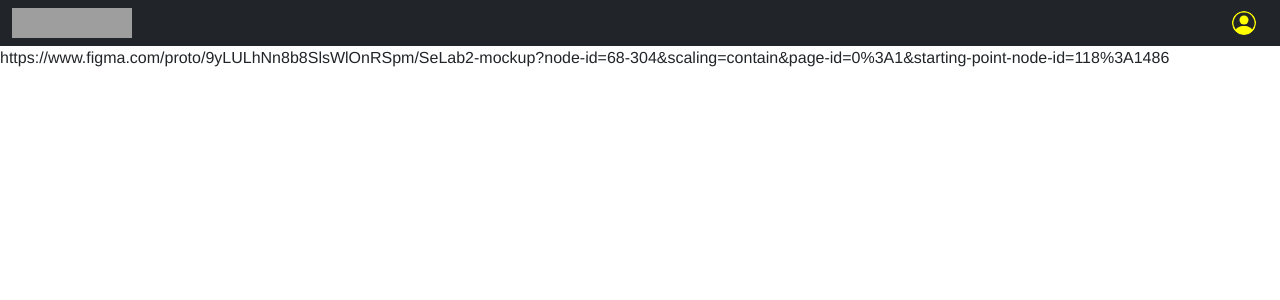
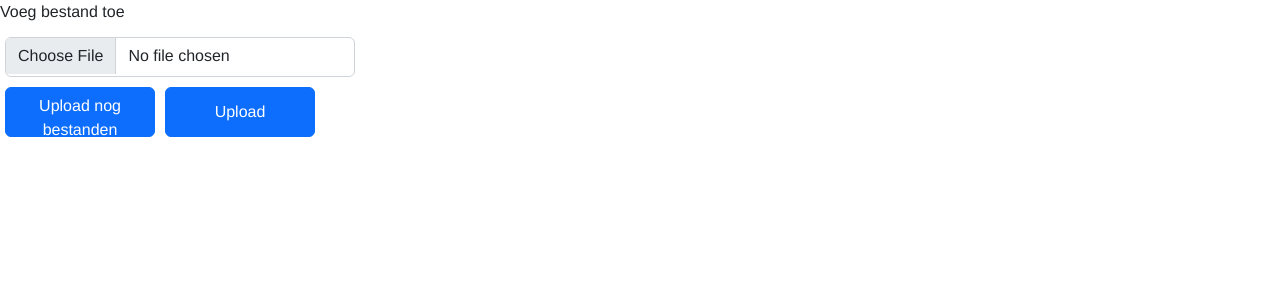
Before and after one commit to SELab-2/Dr-Trottoir-4, a Next.js app in the folder frontend/: page /student/building in a window 1280 px wide. Shown: the top 300 px of the page. Built offline with nearby package versions, Linux system fonts and the light colour scheme; grey boxes are pictures that could not be loaded.

Commit message:
started implementing multiple file upload

```diff
--- a/frontend/pages/student/building/index.tsx
+++ b/frontend/pages/student/building/index.tsx
@@ -1,14 +1,65 @@
-import StudentHeader from "@/components/header/studentHeader";
+import React, {useState} from "react";
+import {Button, Form} from "react-bootstrap";
 
 export default function StudentBuilding() {
+
+    const [files, setFiles] = useState<File[]>([]);
+    const [numFiles, setNumFiles] = useState<number>(1);
+    const [startTime, setStartTime] = useState<Date>();
+    const [fileFields, setFileFields] = useState<JSX.Element[]>([
+        (
+            <Form.Group key={0}>
+                <Form.Label>Voeg bestand toe</Form.Label>
+                <Form.Control type="file" onChange={handleFileChange} accept="image/*"/>
+            </Form.Group>
+        )
+    ])
+
+    function handleFileChange(event: React.ChangeEvent<HTMLInputElement>) {
+        const newFiles: FileList | null = event.target.files;
+        if (!newFiles) {
+            return;
+        }
+        if (numFiles === 1 && !startTime) {
+            setStartTime(new Date())
+        }
+        const f : File = newFiles[0];
+        setFiles([...files, f]);
+    }
+
+    function handleSubmit(event: React.FormEvent<HTMLFormElement>) {
+        event.preventDefault();
+        console.log(files);
+    }
+
+    function removeFile(index: number) {
+        const newFiles = [...files];
+        const newFileFields = [...fileFields];
+
+        newFiles.splice(index, 1);
+        newFileFields.splice(index, 1);
+
+        setFiles(newFiles);
+        setFileFields(newFileFields);
+        setNumFiles(numFiles - 1);
+    }
+
     return (
-        <>
-            <>
-                <StudentHeader />
-                <p>
-                    https://www.figma.com/proto/9yLULhNn8b8SlsWlOnRSpm/SeLab2-mockup?node-id=68-304&scaling=contain&page-id=0%3A1&starting-point-node-id=118%3A1486
-                </p>
-            </>
-        </>
+        <div>
+            <Form onSubmit={handleSubmit}>
+                {fileFields}
+                <Button onClick={() => {
+                    setNumFiles(numFiles + 1);
+                    setFileFields([...fileFields, (
+                        <Form.Group key={fileFields.length}>
+                            <Form.Label>Voeg bestand toe</Form.Label>
+                            <Form.Control type="file" onChange={handleFileChange} accept="image/*"/>
+                            <Button onClick={() => removeFile(fileFields.length)}>Remove file</Button>
+                        </Form.Group>
+                    )])
+                }}>Upload nog bestanden</Button>
+                <Button type="submit">Upload</Button>
+            </Form>
+        </div>
     );
 }
```
